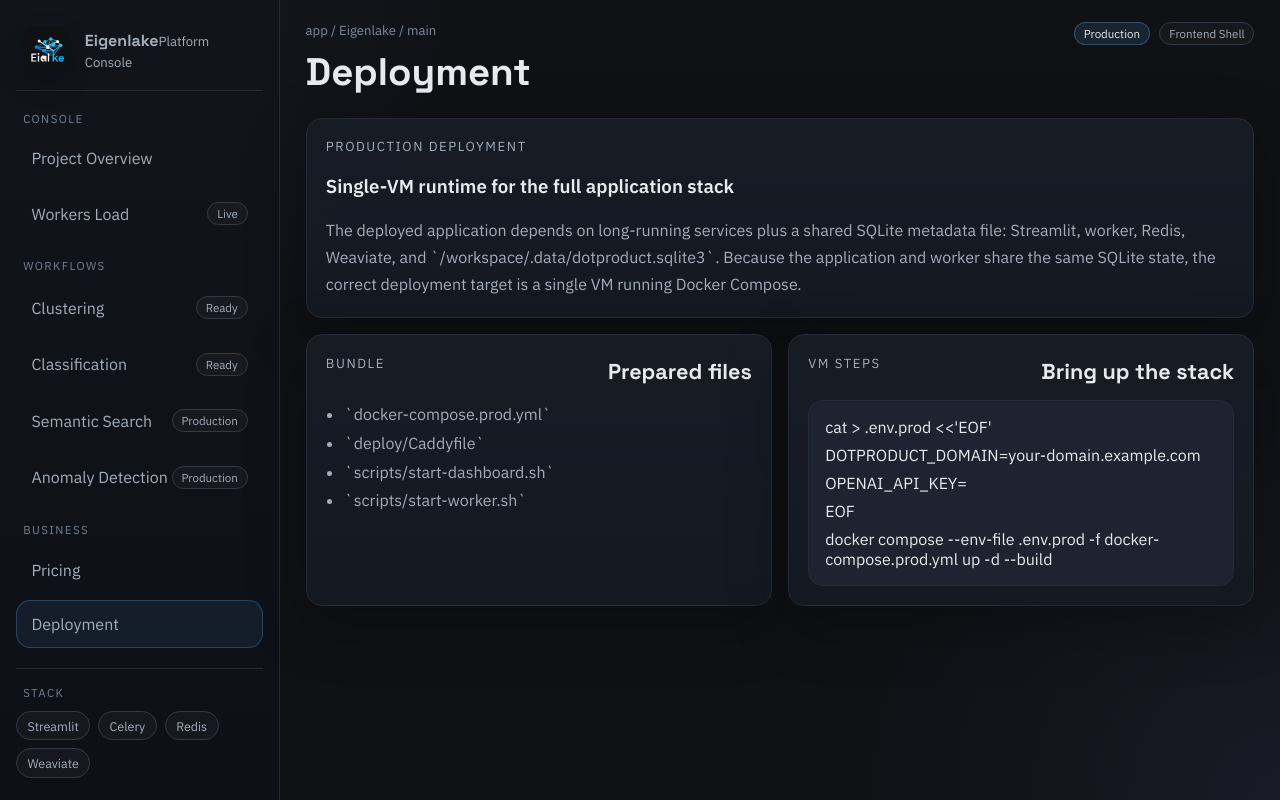
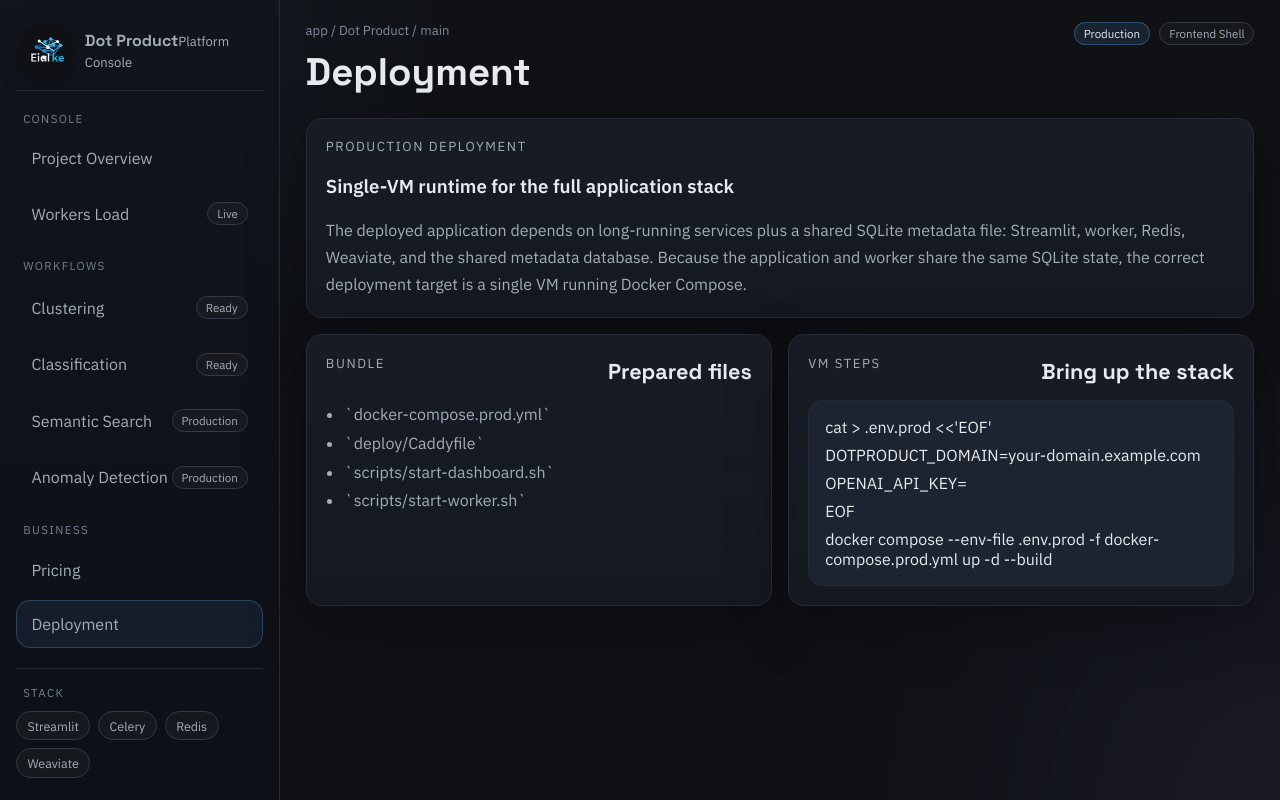
Before and after one commit to pankaj2499/dotproduct-netlify, a React (Vite) app in the folder netlify-frontend/: page / in a window 1280 px wide. Both pictures are taken after a click on the button "Deployment". Built offline with nearby package versions, Linux system fonts and the light colour scheme.

Commit message:
Update Dot Product frontend branding

```diff
--- a/netlify-frontend/index.html
+++ b/netlify-frontend/index.html
@@ -3,10 +3,10 @@
   <head>
     <meta charset="UTF-8" />
     <meta name="viewport" content="width=device-width, initial-scale=1.0" />
-    <title>Eigenlake</title>
+    <title>Dot Product</title>
     <meta
       name="description"
-      content="Eigenlake platform console frontend prepared for Netlify deployment."
+      content="Dot Product platform console frontend prepared for Netlify deployment."
     />
     <link rel="preconnect" href="https://fonts.googleapis.com" />
     <link rel="preconnect" href="https://fonts.gstatic.com" crossorigin />
--- a/netlify-frontend/package.json
+++ b/netlify-frontend/package.json
@@ -1,5 +1,5 @@
 {
-  "name": "dotproduct-netlify-frontend",
+  "name": "eigenlake-netlify-frontend",
   "private": true,
   "version": "0.1.0",
   "type": "module",
--- a/netlify-frontend/src/App.tsx
+++ b/netlify-frontend/src/App.tsx
@@ -152,9 +152,9 @@ function App() {
     <div className="app-shell">
       <aside className="sidebar">
         <div className="sidebar-brand">
-          <img className="sidebar-logo" src={eigenlakeLogo} alt="Eigenlake" />
+          <img className="sidebar-logo" src={eigenlakeLogo} alt="Dot Product" />
           <div>
-            <strong>Eigenlake</strong>
+            <strong>Dot Product</strong>
             <span>Platform Console</span>
           </div>
         </div>
@@ -192,7 +192,7 @@ function App() {
       <div className="workspace">
         <header className="topbar">
           <div>
-            <div className="breadcrumbs">app / Eigenlake / main</div>
+            <div className="breadcrumbs">app / Dot Product / main</div>
             <h1>{activeLabel}</h1>
           </div>
           <div className="topbar-actions">
@@ -558,7 +558,7 @@ function DeploymentView() {
         <h3>Single-VM runtime for the full application stack</h3>
         <p className="panel-copy">
           The deployed application depends on long-running services plus a shared SQLite metadata
-          file: Streamlit, worker, Redis, Weaviate, and `/workspace/.data/dotproduct.sqlite3`.
+          file: Streamlit, worker, Redis, Weaviate, and the shared metadata database.
           Because the application and worker share the same SQLite state, the correct deployment
           target is a single VM running Docker Compose.
         </p>
```
Also changed, not shown: 2 other files (tests, documents, lock files or other folders).
